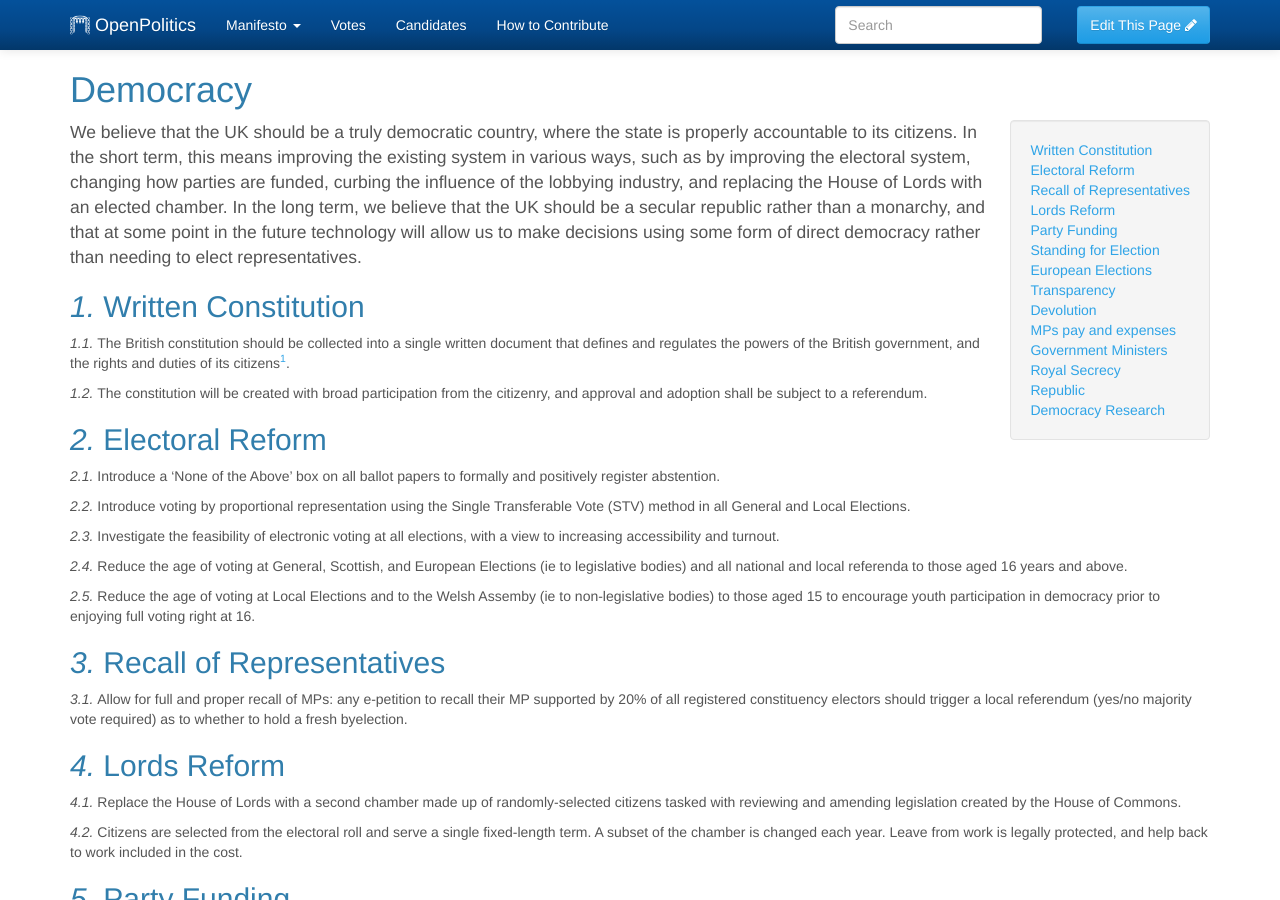
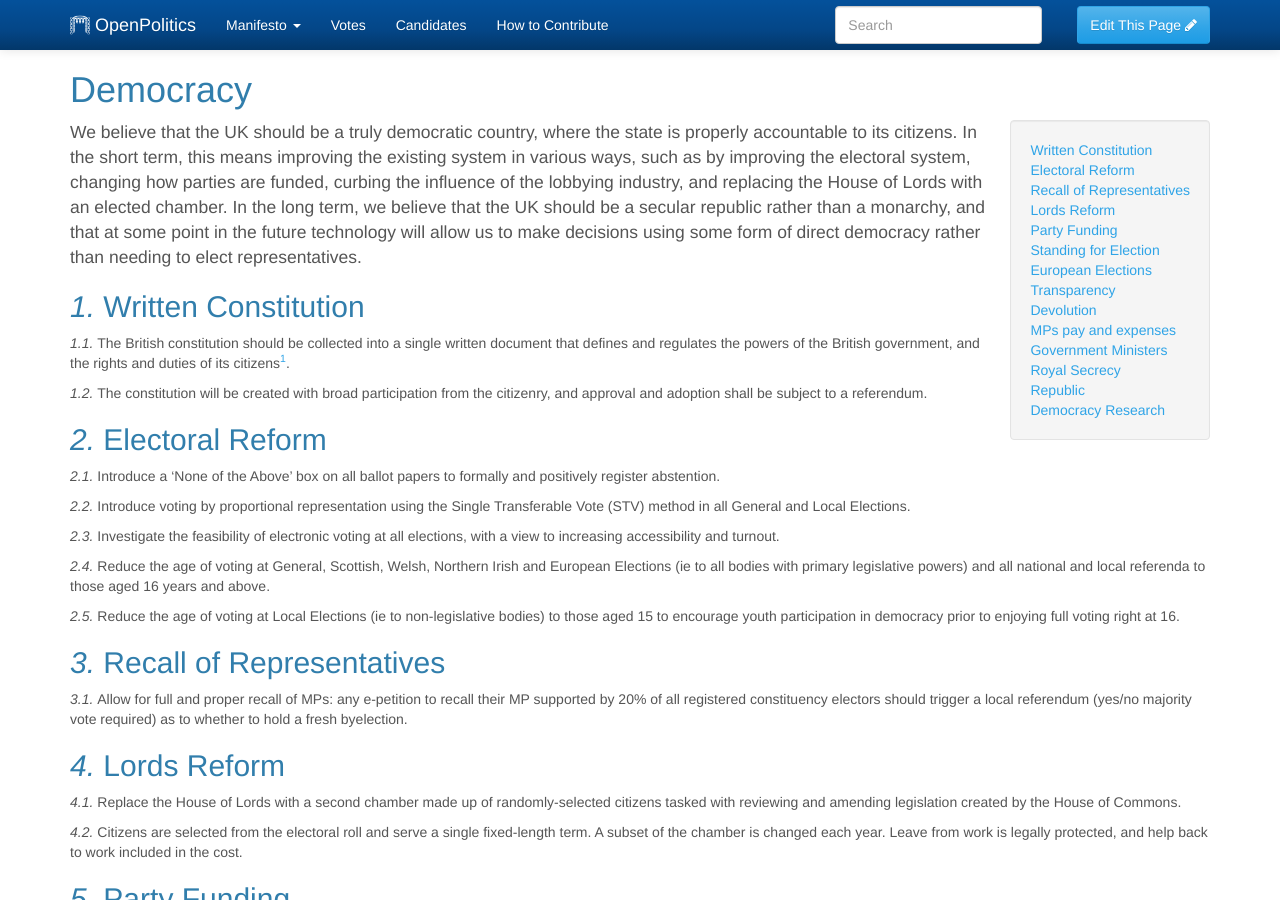
Before and after one commit to openpolitics/manifesto, a Jekyll site: the page built from manifesto/democracy.md, in a window 1280 px wide and 900 px high. Built offline with Jekyll 4.4.1, drawn with Linux system fonts in a browser that asks for light colours.

Commit message:
Update democracy.md
Under Electoral Reform.  Welsh and Northern Irish assemblies added to clause 1 as these do have primary legislative powers (albeit limited).  Also each country assembly/parliament should be treated on an equal basis as far as this is concerned.

Removed Welsh assembly from clause 2 as this is superseded by its inclusion in clause 1.

```diff
--- a/manifesto/democracy.md
+++ b/manifesto/democracy.md
@@ -23,9 +23,9 @@ Introduce voting by proportional representation using the Single Transferable Vo
 
 Investigate the feasibility of electronic voting at all elections, with a view to increasing accessibility and turnout.
 
-Reduce the age of voting at General, Scottish, and European Elections (ie to legislative bodies) and all national and local referenda to those aged 16 years and above.
+Reduce the age of voting at General, Scottish, Welsh, Northern Irish and European Elections (ie to all bodies with primary legislative powers) and all national and local referenda to those aged 16 years and above.
 
-Reduce the age of voting at Local Elections and to the Welsh Assemby (ie to non-legislative bodies) to those aged 15 to encourage youth participation in democracy prior to enjoying full voting right at 16.
+Reduce the age of voting at Local Elections (ie to non-legislative bodies) to those aged 15 to encourage youth participation in democracy prior to enjoying full voting right at 16.
 
 ## Recall of Representatives
 
```
